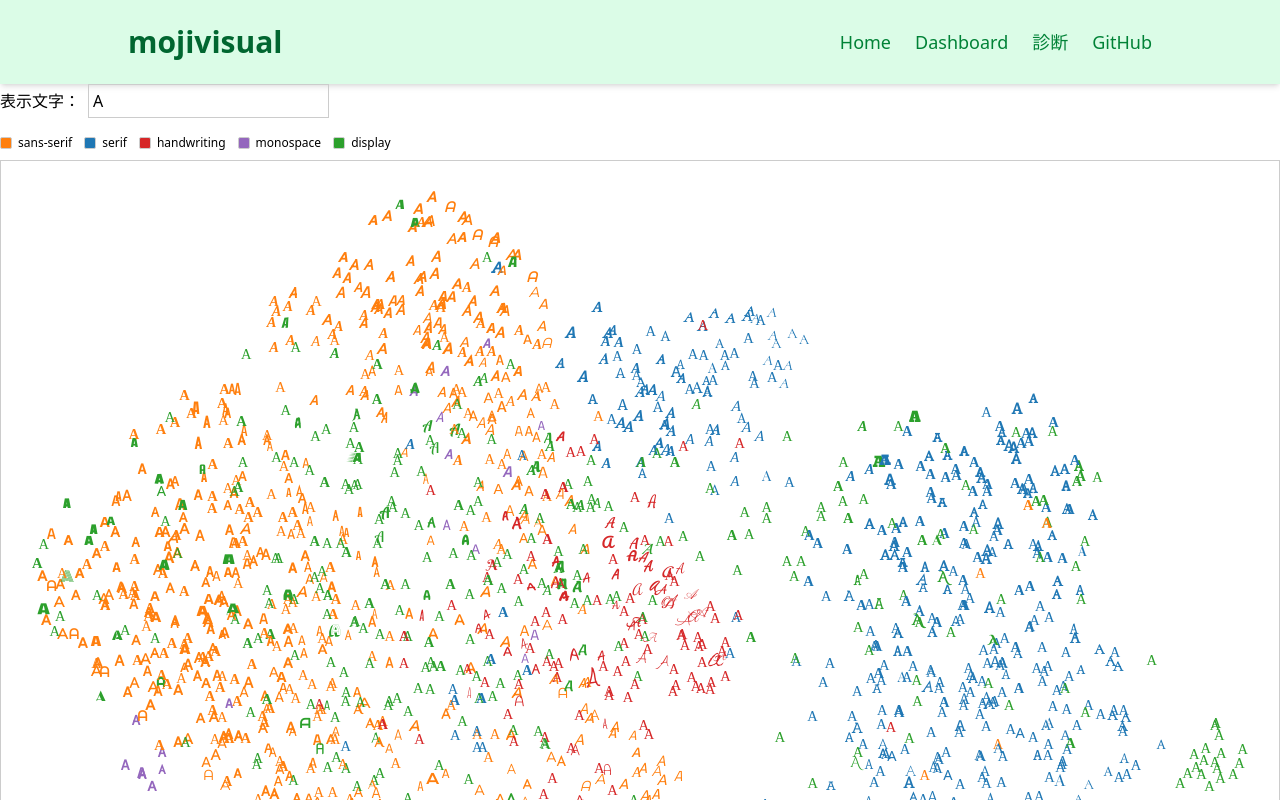
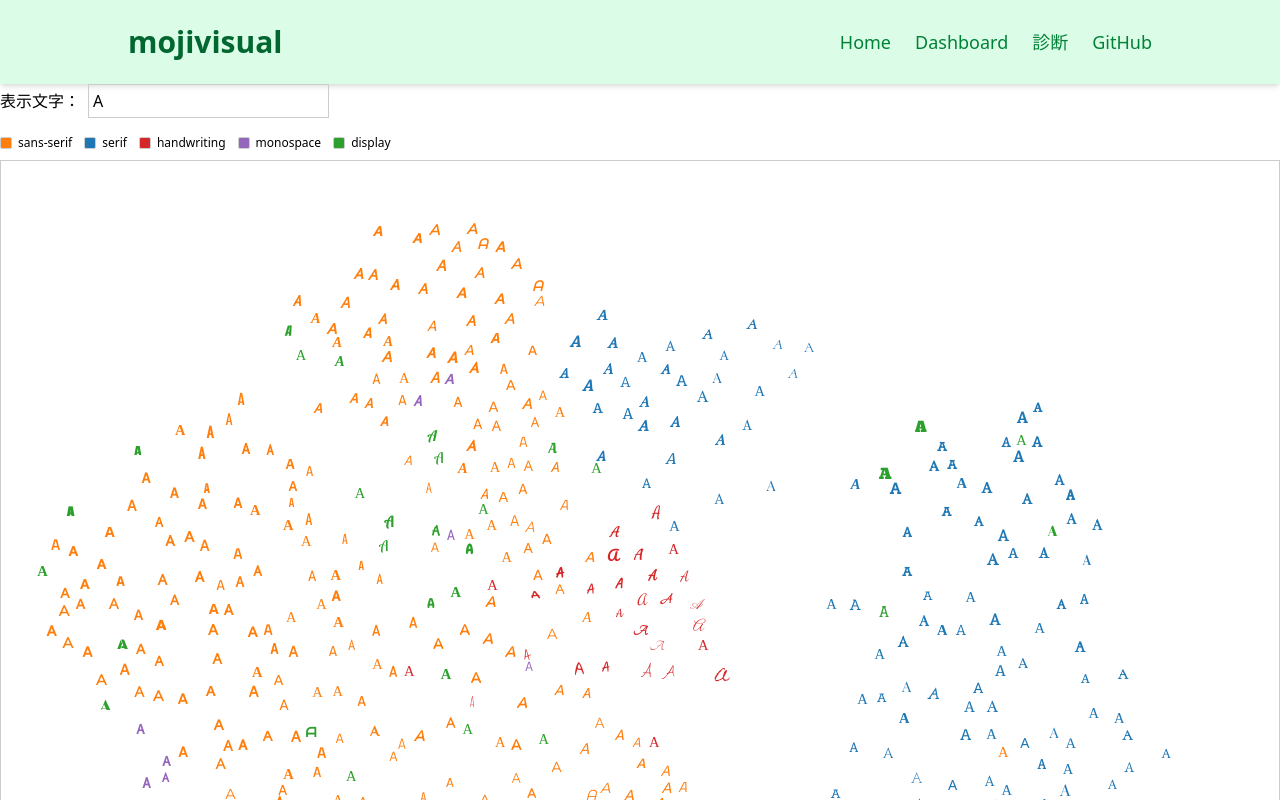
Before and after one commit to minmmmmin/font, a React (Vite) app: page /dashboard in a window 1280 px wide. Shown: the top 800 px of the page. Built offline with nearby package versions, Linux system fonts and the light colour scheme; a web font is replaced by a local one.

Commit message:
重なり除去

```diff
--- a/src/pages/Dashboard.jsx
+++ b/src/pages/Dashboard.jsx
@@ -25,7 +25,6 @@ const Dashboard = () => {
   const fontLinks = useMemo(() => {
     const fams = [...new Set(data.map((d) => extractFamily(d.family)))];
     return fams.map((fam) => {
-      console.log(fam);
       return (
         <link
           key={fam}
@@ -73,6 +72,9 @@ const Dashboard = () => {
     return [...new Set(data.map((d) => d.category))];
   }, []);
 
+  let array = [];
+
+  const fontSize = 0.2;
   return (
     <div>
       {fontLinks}
@@ -124,17 +126,42 @@ const Dashboard = () => {
         style={{ background: "#fff", border: "1px solid #ccc" }}
       >
         {data.map((d, i) => {
-          console.log(d);
+          // 文字列から数値へ変換
+          const dx = parseFloat(d.x);
+          const dy = parseFloat(d.y);
+
+          const conti = array.map((a) => {
+            const overlap = !(
+              (
+                dx + fontSize < a.x1 || // 完全に左
+                dx > a.x2 || // 完全に右
+                dy + fontSize < a.y1 || // 完全に上
+                dy > a.y2
+              ) // 完全に下
+            );
+            return overlap;
+          });
+
+          const hasTrue = conti.some((value) => value == true);
+          if (!hasTrue) {
+            array.push({
+              x1: dx,
+              x2: dx + fontSize,
+              y1: dy,
+              y2: dy + fontSize,
+            });
+          }
           const fam = extractFamily(d.family);
           const { fontWeight, fontStyle } = parseVariant(d.variant);
+          if (i < 1000 && !hasTrue) {
             return (
               <text
                 key={i}
-              x={d.x}
-              y={d.y}
-              fontSize={0.2}
-              textAnchor="middle"
-              dominantBaseline="central"
+                x={dx}
+                y={dy}
+                fontSize={fontSize}
+                textAnchor="start" // 左基準
+                dominantBaseline="text-before-edge" // 上基準
                 fill={categoryColor(d.category, i)}
                 style={{
                   fontFamily: `${fam}, cursive`,
@@ -145,6 +172,13 @@ const Dashboard = () => {
                 {glyph}
               </text>
             );
+          }
+          array.push({
+            x1: dx,
+            y1: dy,
+            x2: dx + fontSize,
+            y2: dy + fontSize,
+          });
         })}
       </svg>
     </div>
```
Lines whose indentation alone changed are shown as unchanged.
